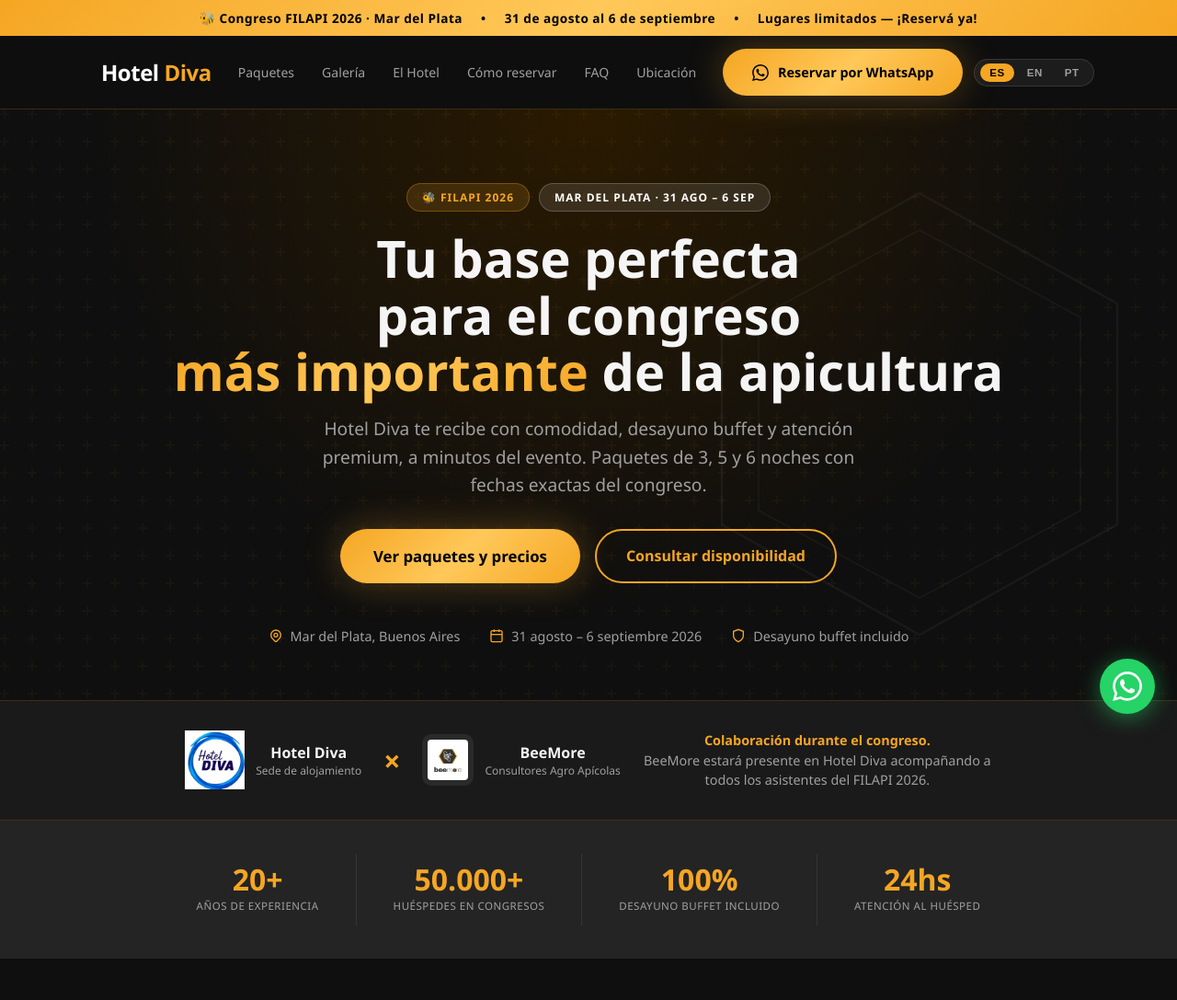
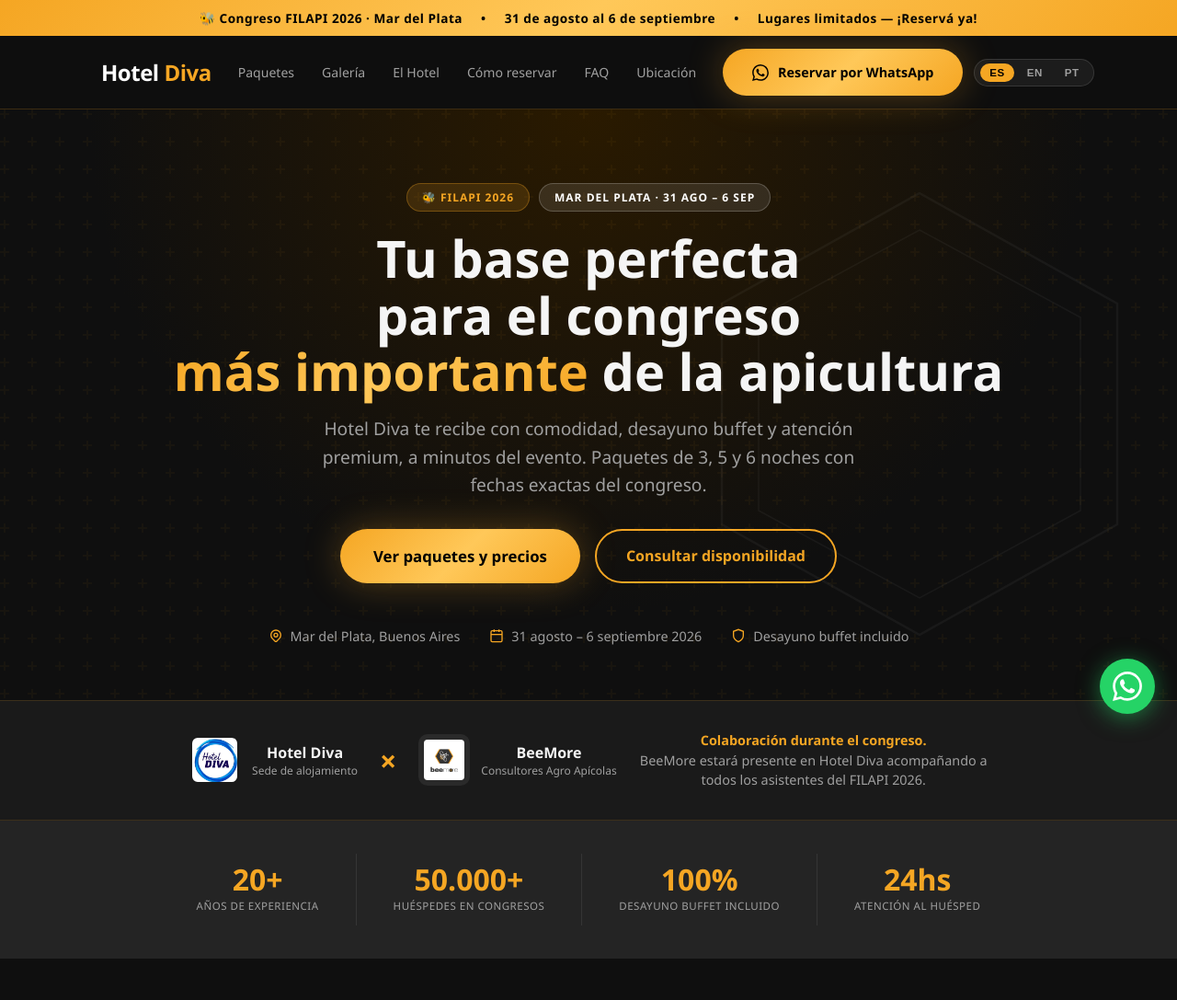
Before and after one commit to fernandogonard/hoteldiva-filapi2026, a plain HTML site: page index.html in a window 1280 px wide. Shown: the top 1087 px of the page at 92% size. Drawn offline with Linux system fonts and the light colour scheme; no server answers.

Commit message:
fix: igualar tamaño y estilo de logos en collab banner

```diff
--- a/index.html
+++ b/index.html
@@ -871,7 +871,7 @@
     <div class="container">
       <div class="collab-inner">
         <div class="collab-logo">
-          <img src="assets/logo-hotel-diva.png" alt="Hotel Diva Mar del Plata" width="64" height="64" style="height:64px;width:auto;" loading="eager">
+          <img src="assets/logo-hotel-diva.png" alt="Hotel Diva Mar del Plata" width="56" height="56" style="height:56px;width:auto;border-radius:10px;padding:4px;" loading="eager">
           <div>
             <div class="collab-name">Hotel Diva</div>
             <div class="collab-role" data-i18n="collab-role1">Sede de alojamiento</div>
```
